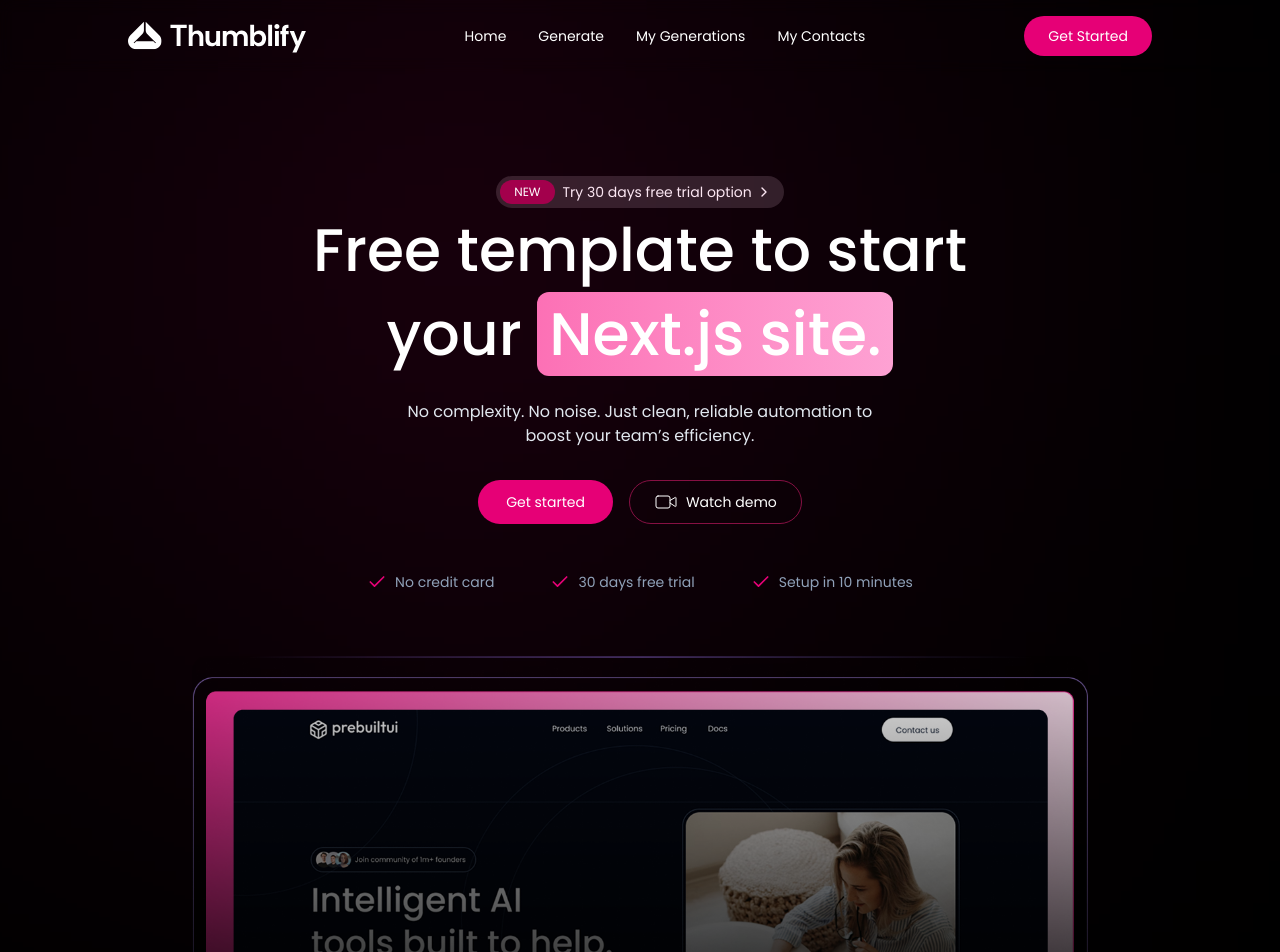
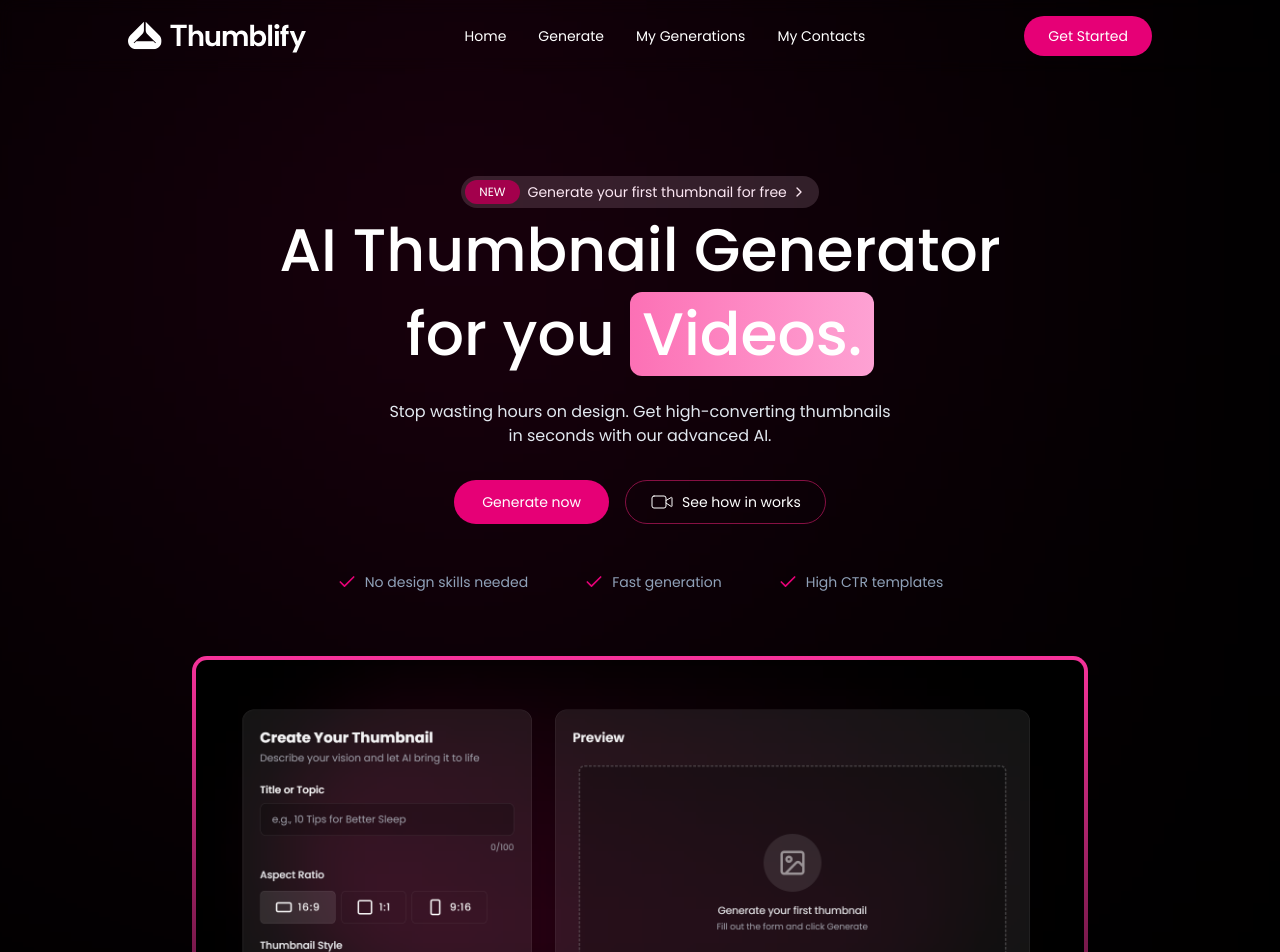
Before and after one commit to Kishan8548/Thumblify, a React (Vite) app: page / in a window 1280 px wide. Shown: the top 952 px of the page. Built offline with nearby package versions, Linux system fonts and the light colour scheme.

Commit message:
update hero section and tilt image asset

```diff
--- a/src/components/TiltImage.tsx
+++ b/src/components/TiltImage.tsx
@@ -52,8 +52,8 @@ export default function TiltedImage({ rotateAmplitude = 3, }) {
             transition={{ type: "spring", stiffness: 320, damping: 70, mass: 1 }}
         >
             <motion.div className="relative transform-3d w-full max-w-4xl" style={{ rotateX, rotateY }} >
-                <motion.img src="/assets/hero-section-showcase.png"
-                    className="w-full rounded-[15px] will-change-transform transform-[translateZ(0)]"
+                <motion.img src="/hero_img.png"
+                    className="borderb bg-linear-180 from-pink-500 to-transparent p-1 w-full rounded-[15px] will-change-transform transform-[translateZ(0)]"
                     alt="hero section showcase"
                 />
             </motion.div>
--- a/src/sections/HeroSection.tsx
+++ b/src/sections/HeroSection.tsx
@@ -2,12 +2,14 @@
 import { CheckIcon, ChevronRightIcon, VideoIcon } from "lucide-react";
 import TiltedImage from "../components/TiltImage";
 import { motion } from "motion/react";
+import { useNavigate } from "react-router-dom";
 
 export default function HeroSection() {
+    const navigate = useNavigate()
     const specialFeatures = [
-        "No credit card",
-        "30 days free trial",
-        "Setup in 10 minutes",
+        "No design skills needed",
+        "Fast generation",
+        "High CTR templates",
     ];
 
     return (
@@ -23,18 +25,17 @@ export default function HeroSection() {
                     NEW
                 </span>
                 <p className="flex items-center gap-1">
-                    <span>Try 30 days free trial option </span>
+                    <span>Generate your first thumbnail for free</span>
                     <ChevronRightIcon size={16} className="group-hover:translate-x-0.5 transition duration-300" />
                 </p>
             </motion.a>
-            <motion.h1 className="text-5xl/17 md:text-6xl/21 font-medium max-w-2xl text-center"
+            <motion.h1 className="text-5xl/17 md:text-6xl/21 font-medium max-w-3xl text-center"
                 initial={{ y: 50, opacity: 0 }}
                 whileInView={{ y: 0, opacity: 1 }}
                 viewport={{ once: true }}
                 transition={{ type: "spring", stiffness: 240, damping: 70, mass: 1 }}
             >
-                Free template to start your{" "}
-                <span className="move-gradient px-3 rounded-xl text-nowrap">Next.js site.</span>
+                AI Thumbnail Generator for you <span className="move-gradient px-3 rounded-xl text-nowrap">Videos.</span>
             </motion.h1>
             <motion.p className="text-base text-center text-slate-200 max-w-lg mt-6"
                 initial={{ y: 50, opacity: 0 }}
@@ -42,19 +43,19 @@ export default function HeroSection() {
                 viewport={{ once: true }}
                 transition={{ delay: 0.2, type: "spring", stiffness: 320, damping: 70, mass: 1 }}
             >
-                No complexity. No noise. Just clean, reliable automation to boost your team’s efficiency.</motion.p>
+                Stop wasting hours on design. Get high-converting thumbnails in seconds with our advanced AI.</motion.p>
             <motion.div className="flex items-center gap-4 mt-8"
                 initial={{ y: 50, opacity: 0 }}
                 whileInView={{ y: 0, opacity: 1 }}
                 viewport={{ once: true }}
                 transition={{ type: "spring", stiffness: 320, damping: 70, mass: 1 }}
             >
-                <button className="bg-pink-600 hover:bg-pink-700 text-white rounded-full px-7 h-11">
-                    Get started
+                <button onClick={()=>navigate('/generate')} className="bg-pink-600 hover:bg-pink-700 text-white rounded-full px-7 h-11">
+                    Generate now
                 </button>
                 <button className="flex items-center gap-2 border border-pink-900 hover:bg-pink-950/50 transition rounded-full px-6 h-11">
                     <VideoIcon strokeWidth={1} />
-                    <span>Watch demo</span>
+                    <span>See how in works</span>
                 </button>
             </motion.div>
 
```
